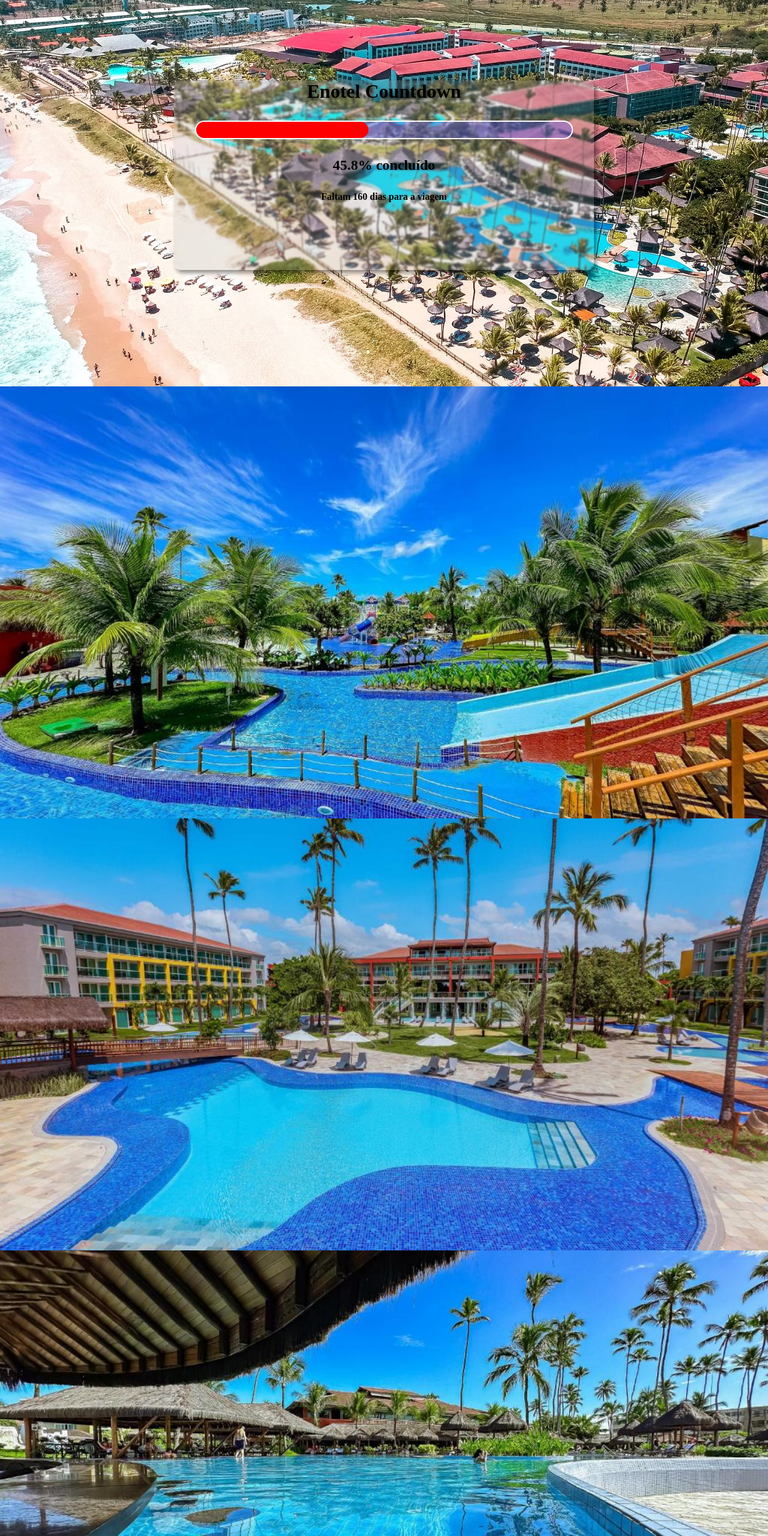
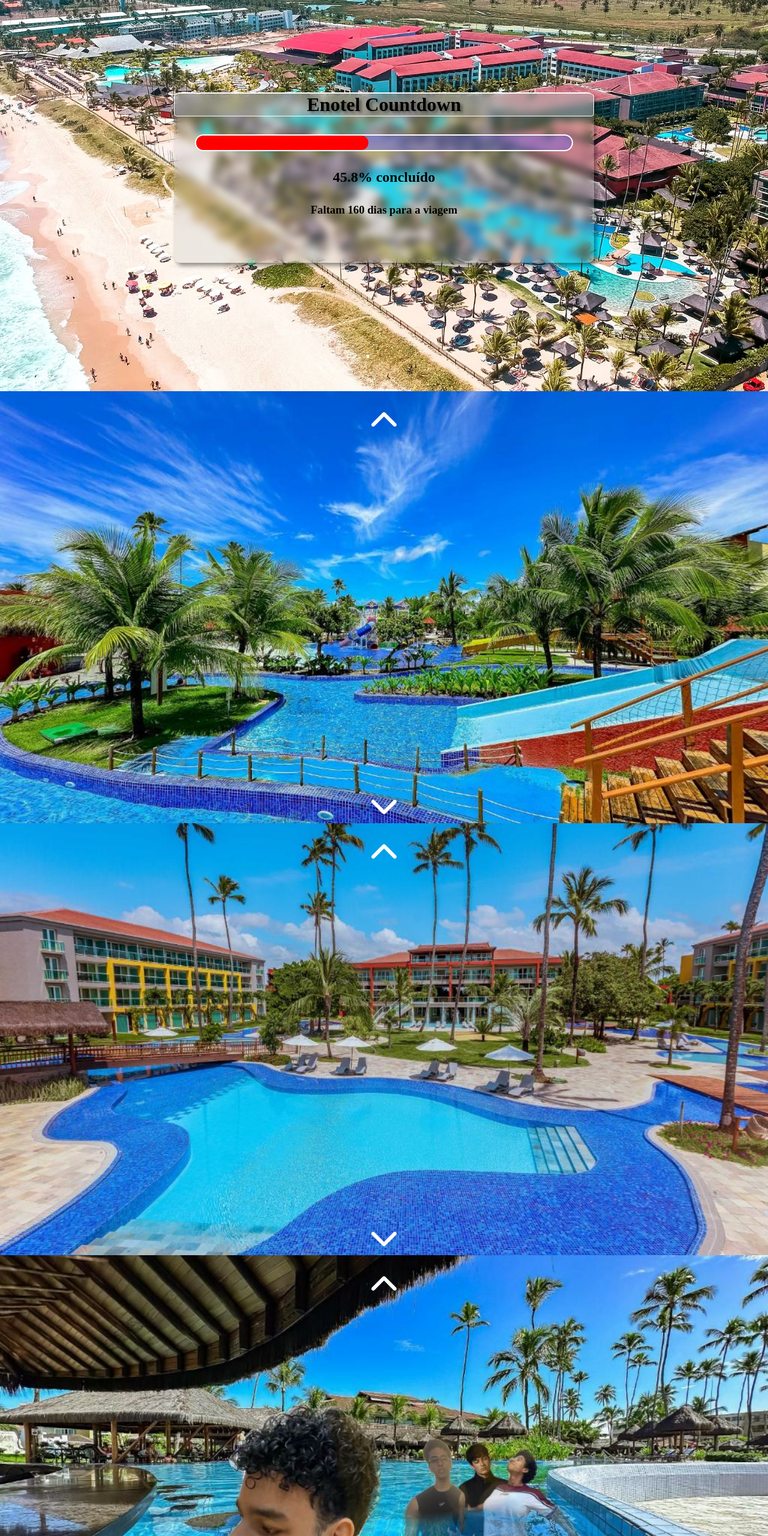
Before and after one commit to pedroguedes9/projetos-externos, a plain HTML site: page projeto-enotel/index.html in a window 1280 px wide. Shown: the part 60-2620 px from the top of the page at 60% size. Drawn offline with Linux system fonts and the light colour scheme.

Commit message:
Add smooth scroll arrows and update section styles
Implemented smooth scrolling for navigation arrows between sections using JavaScript. Updated section backgrounds and layout in CSS, replaced fourth-pic.jpg with fourth-pic.jpeg, and modified HTML to include arrow navigation wrappers for improved user experience.

```diff
--- a/projeto-enotel/assets/js/script.js
+++ b/projeto-enotel/assets/js/script.js
@@ -38,3 +38,24 @@ function updateCountdown () {
 
 updateCountdown()
 setInterval(updateCountdown, 3600000)
+
+// Scroll suave forçado para as setas
+document.addEventListener('DOMContentLoaded', function() {
+    const arrowLinks = document.querySelectorAll('.arrow-wrapper a')
+
+    arrowLinks.forEach(link => {
+        link.addEventListener('click', function(e) {
+            e.preventDefault() // Impede o comportamento padrão
+
+            const targetId = this.getAttribute('href').substring(1) // Remove o #
+            const targetElement = document.getElementById(targetId)
+
+            if (targetElement) {
+                targetElement.scrollIntoView({
+                    behavior: 'smooth',
+                    block: 'center'
+                })
+            }
+        })
+    })
+})
--- a/projeto-enotel/assets/styles/style.css
+++ b/projeto-enotel/assets/styles/style.css
@@ -11,21 +11,21 @@ html {
 
 div.main-pic {
     scroll-snap-align: center;
+    background-color: black;
     background-image: url(images/enotel-main-pic.avif);
     background-position: center center;
     background-size: cover;
     background-repeat: no-repeat;
     width: 100%;
-    height: 88dvh;
-    display: flex;
-    flex-flow: column nowrap;
-    align-items: center;
-    justify-content: center;
+    height: 89dvh;
+    display: grid;
+    grid-template-rows: 1fr auto auto;
+    place-items: center;
+}
 
-}
 div.countdown {
     width: min(90%, 700px);
-    height: 45%;
+    height: 40%;
     background-color: rgba(172, 171, 171, 0.205);
     text-align: center;
     border-radius: 10px;
@@ -34,11 +34,20 @@ div.countdown {
     flex-flow: column nowrap;
     align-items: center;
     gap: 30px;
-    backdrop-filter: blur(1.4px);
+    backdrop-filter: blur(7px);
     box-shadow: 4px 5px 7px 0px rgba(0, 0, 0, 0.425);
+    border-top: white solid 2px;
+
 }
 h1.titulo {
     text-shadow: 4px 3px 4px rgba(0, 0, 0, 0.425);
+    background-color: rgba(172, 171, 171, 0.384);
+    border-radius: 5px;
+    backdrop-filter: blur(10px);
+    width: 100%;
+    border-bottom: white solid 1px;
+    border-left: white solid 1px;
+    border-right: white solid 1px;
 }
 div.countdown-bar {
     height: 10%;
@@ -65,10 +74,15 @@ div.second-pic {
     flex-flow: column;
     align-items: center;
     justify-content: space-between;
+    background-color: black;
 }
-i.arrow-down {
-    background-color:rgba(172, 171, 171, 0.829) ;
+div#anchor {
+    width: 100px;
+    height: 100px;
+    background-color: aliceblue;
+
 }
+
 div.third-pic {
     scroll-snap-align: center;
     background-image: url(images/third-pic.jpg);
@@ -77,13 +91,51 @@ div.third-pic {
     background-attachment: fixed;
     width: 100%;
     height: 90dvh;
+    background-color: black;
+    display: flex;
+    flex-flow: column;
+    align-items: center;
+    justify-content: space-between;
 }
 div.fourth-pic {
     scroll-snap-align: center;
-    background-image: url(images/fourth-pic.jpg);
+    background-image: url(images/fourth-pic.jpeg);
     background-size: cover;
     background-position: center center;
     background-attachment: fixed;
     width: 100%;
     height: 90dvh;
+    background-color: black;
+    display: flex;
+    flex-flow: column;
+    align-items: center;
+    justify-content: space-between;
 }
+.arrow-wrapper {
+    width: 100%;
+    display: flex;
+    justify-content: center;
+    align-items: center;
+    height: 10vh;
+    background: transparent;
+    align-self: flex-end;
+    justify-self: flex-end;
+}
+.arrow-icon {
+    font-size: 3rem;
+    color: rgb(255, 255, 255);
+    animation: bounce 2s infinite;
+    cursor: pointer;
+    transition: transform 0.3s;
+}
+.arrow-icon:hover {
+    transform: scale(1.2);
+}
+@keyframes bounce {
+    0%, 100% {
+        transform: translateY(0);
+    }
+    50% {
+        transform: translateY(10px);
+    }
+}
--- a/projeto-enotel/index.html
+++ b/projeto-enotel/index.html
@@ -1,33 +1,49 @@
 <!DOCTYPE html>
 <html lang="pt-br">
-<head>
-    <meta charset="UTF-8">
-    <meta name="viewport" content="width=device-width, initial-scale=1.0">
+    <head>
+    <meta charset="UTF-8" />
+    <meta name="viewport" content="width=device-width, initial-scale=1.0" />
     <title>Viagem Enotel</title>
-    <link rel="stylesheet" href="assets/styles/style.css">
+    <link rel="stylesheet" href="assets/styles/style.css" />
     <script src="https://kit.fontawesome.com/57ceb1dffc.js" crossorigin="anonymous"></script>
-</head>
+    </head>
 <body>
     <main>
         <div class="main-pic">
-            <div class="countdown">
+            <div class="countdown" id="countdown">
                 <h1 class="titulo">Enotel Countdown</h1>
                 <div class="countdown-bar">
                     <div class="progress-bar"></div>
                 </div>
-                <h2 class="pct-countdown">0% concluído</h2>
-                <h4 class="days-left">Faltam 0 dias para a viagem</h4>
+            <h2 class="pct-countdown">0% concluído</h2>
+            <h3 class="days-left">Faltam 0 dias para a viagem</h3>
+            </div>
+
+        </div>
+        <div class="second-pic" id="first-anchor">
+            <div class="arrow-wrapper">
+                <a href="#countdown"><i class="fa-solid fa-chevron-up arrow-icon"></i></a>
+            </div>
+            <div class="arrow-wrapper">
+                <a href="#second-anchor"><i class="fa-solid fa-chevron-down arrow-icon"></i></a>
             </div>
         </div>
-        <div class="second-pic">
 
-
-
+        <div class="third-pic" id="second-anchor">
+            <div class="arrow-wrapper">
+                <a href="#first-anchor"><i class="fa-solid fa-chevron-up arrow-icon"></i></a>
+            </div>
+            <div class="arrow-wrapper">
+                <a href="#third-anchor"><i class="fa-solid fa-chevron-down arrow-icon"></i></a>
+            </div>
         </div>
 
-
-        <div class="third-pic" ></div>
-        <div class="fourth-pic"></div>
+        <div class="fourth-pic" id="third-anchor">
+            <div class="arrow-wrapper">
+                <a href="#second-anchor"><i class="fa-solid fa-chevron-up arrow-icon"></i></a>
+            </div>
+            <div id="third-anchor"></div>
+        </div>
     </main>
 </body>
 <script src="assets/js/script.js"></script>
```
Also changed, not shown: projeto-enotel/assets/styles/images/fourth-pic.jpeg (added), projeto-enotel/assets/styles/images/fourth-pic.jpg (deleted).
